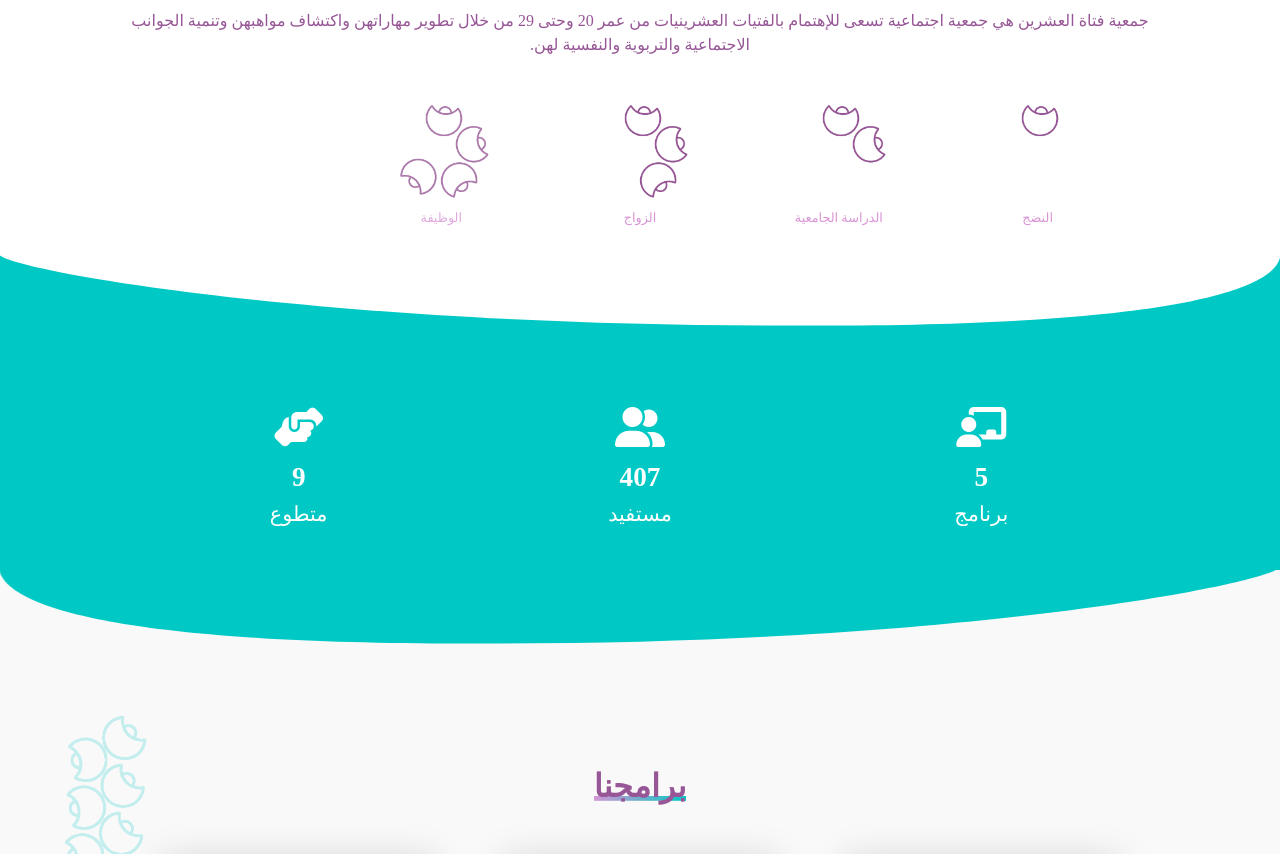
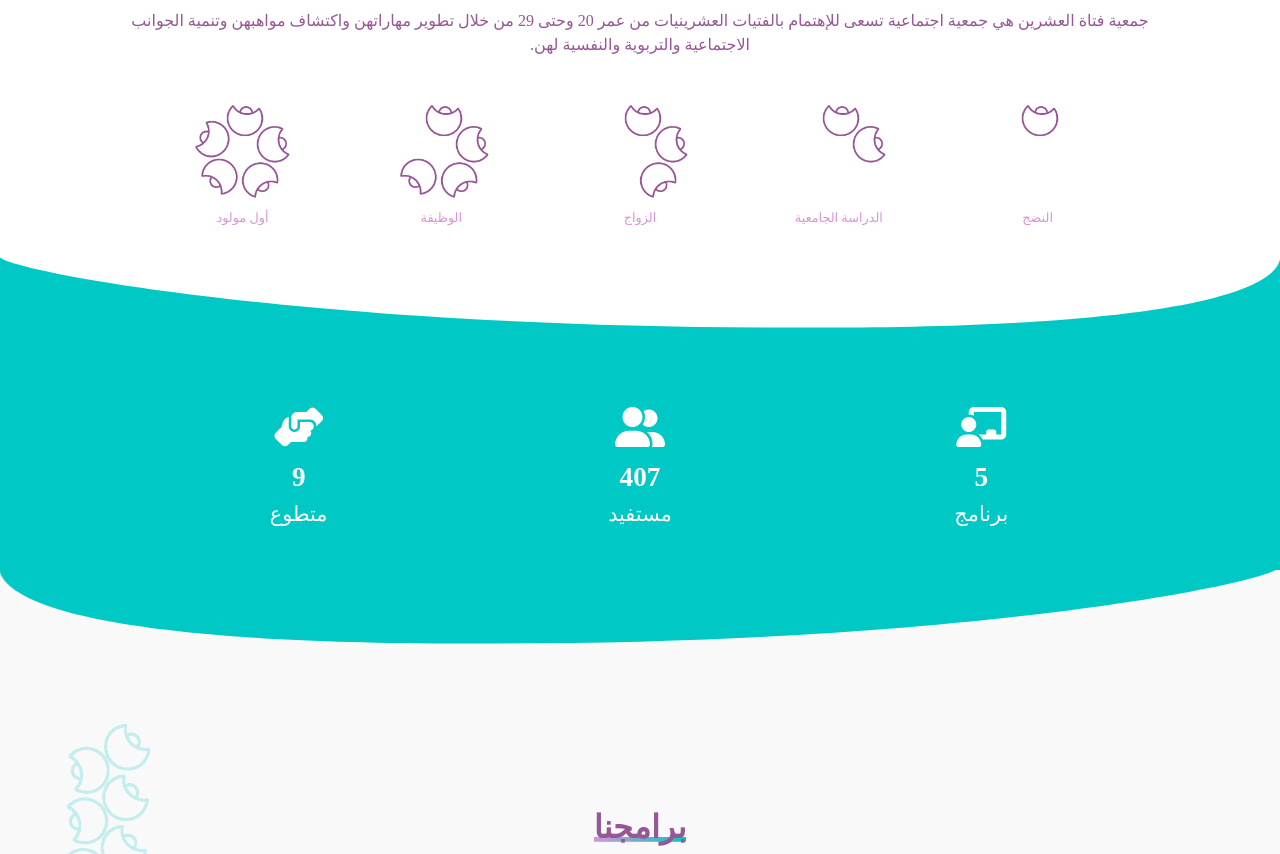
Before and after one commit to SaraIAlrayes/20Fatat, a plain HTML site: page index.html in a window 1280 px wide. Shown: the part 960-1814 px from the top of the page. Drawn offline with nearby package versions, Linux system fonts and the light colour scheme; a web font is replaced by a local one.

Commit message:
CSS Updated

```diff
--- a/style.css
+++ b/style.css
@@ -196,7 +196,6 @@ iframe {
   float: none;
   margin-right: auto;
   margin-left: auto;
-  opacity: 0;
 }
 
 .phase-img {
@@ -241,6 +240,7 @@ iframe {
   width: 100%;
   overflow: hidden;
   line-height: 0;
+  margin-bottom: -2px;
 }
 
 .custom-shape-divider-bottom-1600223600 svg {
@@ -328,6 +328,7 @@ iframe {
   font-size: 2rem;
   font-weight: 700;
   color: #975796;
+  padding-top: 4%;
 }
 
 .program-column {
```
